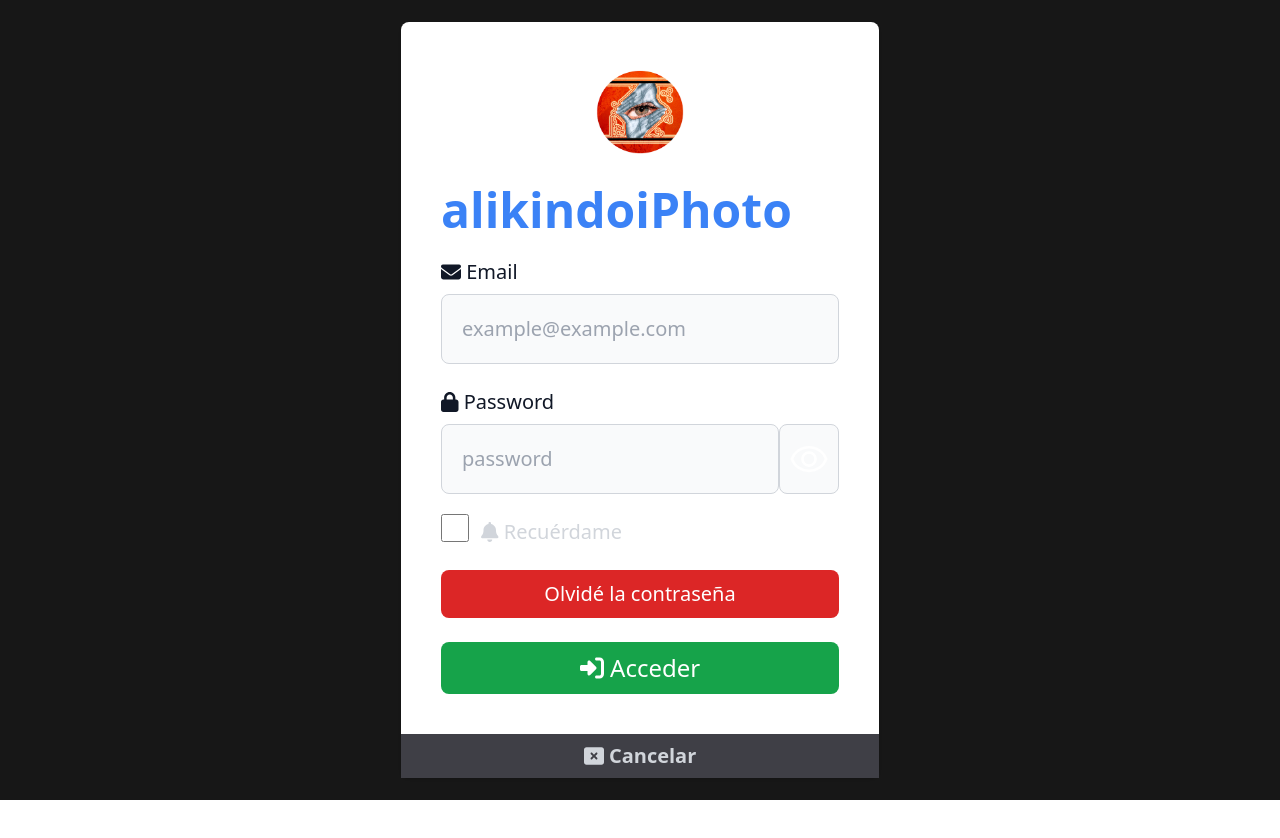
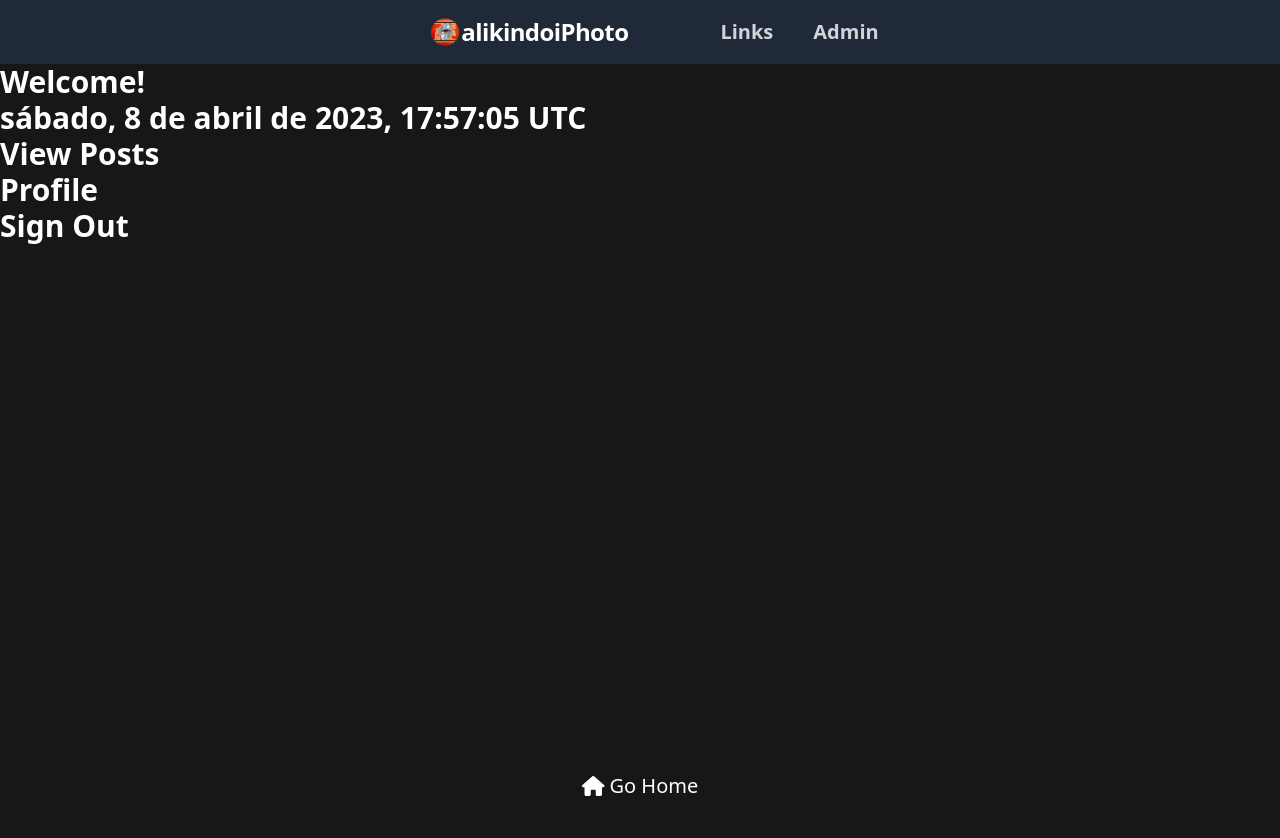
Before and after one commit to miguelferreporcel/alikindoiPhoto-Client, a React (Create React App) app: page /dash in a window 1280 px wide. Before the commit this address led to /login. Shown: the top 838 px of the page. Before the commit the page ends 800 px from the top, so only its background shows below. Built offline with nearby package versions, Linux system fonts and the light colour scheme; no server answers.

Commit message:
auth not works

```diff
--- a/src/Layouts/DashHeader.js
+++ b/src/Layouts/DashHeader.js
@@ -32,13 +32,13 @@ export function DashHeader() {
                     Login
                   </Link> */}
 
-                  <Link
+                  {/* <Link
                     className="text-gray-300 hover:bg-gray-700 hover:text-white px-3 py-2 rounded-md
                               font-semibold  text-xl"
                     to='/logout'
                   >
                     Logout
-                  </Link>
+                  </Link> */}
 
                   <Link
                     className="text-gray-300 hover:bg-gray-700 hover:text-white px-3 py-2 rounded-md
--- a/src/context/authContext.js
+++ b/src/context/authContext.js
@@ -3,7 +3,7 @@ import { createContext, useState } from "react";
 const authContext = createContext({});
 
 export const AuthProvider = ({ children }) => {
-    const [auth, setAuth] = useState({});
+    const [auth, setAuth] = useState({})
 
     return (
         <authContext.Provider value={{ auth, setAuth }}>
--- a/src/pages/LoginPage.js
+++ b/src/pages/LoginPage.js
@@ -11,17 +11,17 @@ import { faRectangleXmark } from "@fortawesome/free-solid-svg-icons"
 import { faBell } from "@fortawesome/free-solid-svg-icons"
 import useAuth from '../hooks/useAuth'
 import axios from 'axios'
-import authContext from '../context/authContext'
 
 
 export function LoginPage() {
   const { setAuth } = useAuth()
   const navigate = useNavigate()
   const location = useLocation()
-  const from = location.state?.from?.pathname || '/'
+  //const from = location.state?.from?.pathname || '/login'
   const [email, setEmail] = useState("")
   const [password, setPassword] = useState("")
   const [errMsg, setErrMsg] = useState('')
+  const [success, setSuccess] = useState(false)
 
   const handleLogin = async (e) => {
     e.preventDefault()
@@ -34,15 +34,17 @@ export function LoginPage() {
         }
       )
 
-      const errMsg = JSON.stringify(resData?.data)
-      console.log(errMsg)
+      console.log(JSON.stringify(resData?.data))
       const accessToken = resData?.data?.accessToken
       const roles = JSON.stringify(resData?.data?.userFound.roles)
       console.log('ROLES: ' + roles)
       setAuth({email, password, roles, accessToken})
       setEmail('')
       setPassword('')
-      navigate(from, { replace: true })
+      setErrMsg('')
+      setSuccess(true)
+      //console.log('FROM: ' + from)
+      //navigate(from, { replace: true } )
     } catch (err) {
       if (err.response?.status === 400) {
           setErrMsg('* Email y/o Password incorrectos');
@@ -57,6 +59,10 @@ export function LoginPage() {
   const [isRevealPassword, setIsRevealPassword] = useState(false);
 
   return (
+    <>
+    {success ? (
+      navigate('/dash')
+    ) : (
       <div className="flex items-center justify-center min-h-screen">
         <div className=" bg-white rounded-lg shadow dark:border dark:bg-zinc-800 dark:border-gray-700">
           <div className="p-6 space-y-4 md:space-y-3 sm:p-10">
@@ -175,6 +181,7 @@ export function LoginPage() {
           </div>
         </div>
       </div>
+    )}
+  </>
   )
-
 }
--- a/src/pages/WellcomePage.js
+++ b/src/pages/WellcomePage.js
@@ -1,20 +1,24 @@
-import { Link } from "react-router-dom"
-// Función del contexto
-import { useUsers } from '../context/userContext'
+import { useNavigate, Link } from "react-router-dom"
+import { useContext } from "react"
+import authContext from "../context/authContext"
 
-// Módulo para la navegación entre páginas de la aplicación
-import { useNavigate } from 'react-router-dom'
-
-export function WellcomePage({ user }){
+export function WellcomePage(){
   const date = new Date()
   const today = new Intl.DateTimeFormat('es-ES', { dateStyle: 'full', timeStyle: 'long' }).format(date)
-  const { users } = useUsers()
-
+  const { setAuth } = useContext(authContext);
+  const navigate = useNavigate();
+  const logout = async () => {
+    // if used in more components, this should be in context
+    // axios to /logout endpoint
+    setAuth({});
+    navigate('/login');
+}
   return(
     <section className="min-h-screen">
       <div className="text-white text-3xl font-bold">
 
-      <h1>Welcome! {today}</h1>
+      <h1>Welcome!</h1>
+      <h1>{today}</h1>
 
       </div>
       <div className="text-white text-3xl font-bold">
@@ -23,6 +27,10 @@ export function WellcomePage({ user }){
       <div className="text-white text-3xl font-bold">
         <p><Link to="/dash/account/">Profile</Link></p>
       </div>
+      <div className="text-white text-3xl font-bold">
+        <button onClick={logout}>Sign Out</button>
+      </div>
+
     </section>
 
   )
--- a/src/router/AppRouter.js
+++ b/src/router/AppRouter.js
@@ -16,7 +16,7 @@ import {
 
 import { Layout } from '../layouts/Layout'
 import { DashLayout } from '../layouts/DashLayout'
-import RequireAuth from '../pages/RequireAuth'
+import RequireAuth from '../components/RequireAuth'
 
 // Importa Componentes Routes y Route para definir y crear rutas
 import { Routes, Route } from 'react-router-dom'
@@ -31,9 +31,9 @@ export const AppRouter = () => {
       <Route path = '/' element = {<Layout />} >
         <Route index element = {<PublicPage />} />
         <Route path = 'login' element = { <LoginPage />} />
-        <Route path = 'logout' element = { <LogoutPage />} />
 
-        <Route element = { <RequireAuth />}>
+
+
           <Route path = '/dash' element = { <DashLayout />}>
             <Route index element = { <WellcomePage />} />
             <Route path = 'links' element = { <LinksPage />} />
@@ -46,7 +46,7 @@ export const AppRouter = () => {
             <Route path = 'newUser' element = { <UserFormPage />} />
             <Route path = 'users/:id' element = { <UserFormPage />} />
           </Route>
-        </Route>
+
       </Route>
       <Route path = '*' element = { <NotFoundPage />} />
 
```
Also changed, not shown: src/components/RequireAuth.js (renamed from src/pages/RequireAuth.js). Lines whose indentation alone changed are shown as unchanged.
